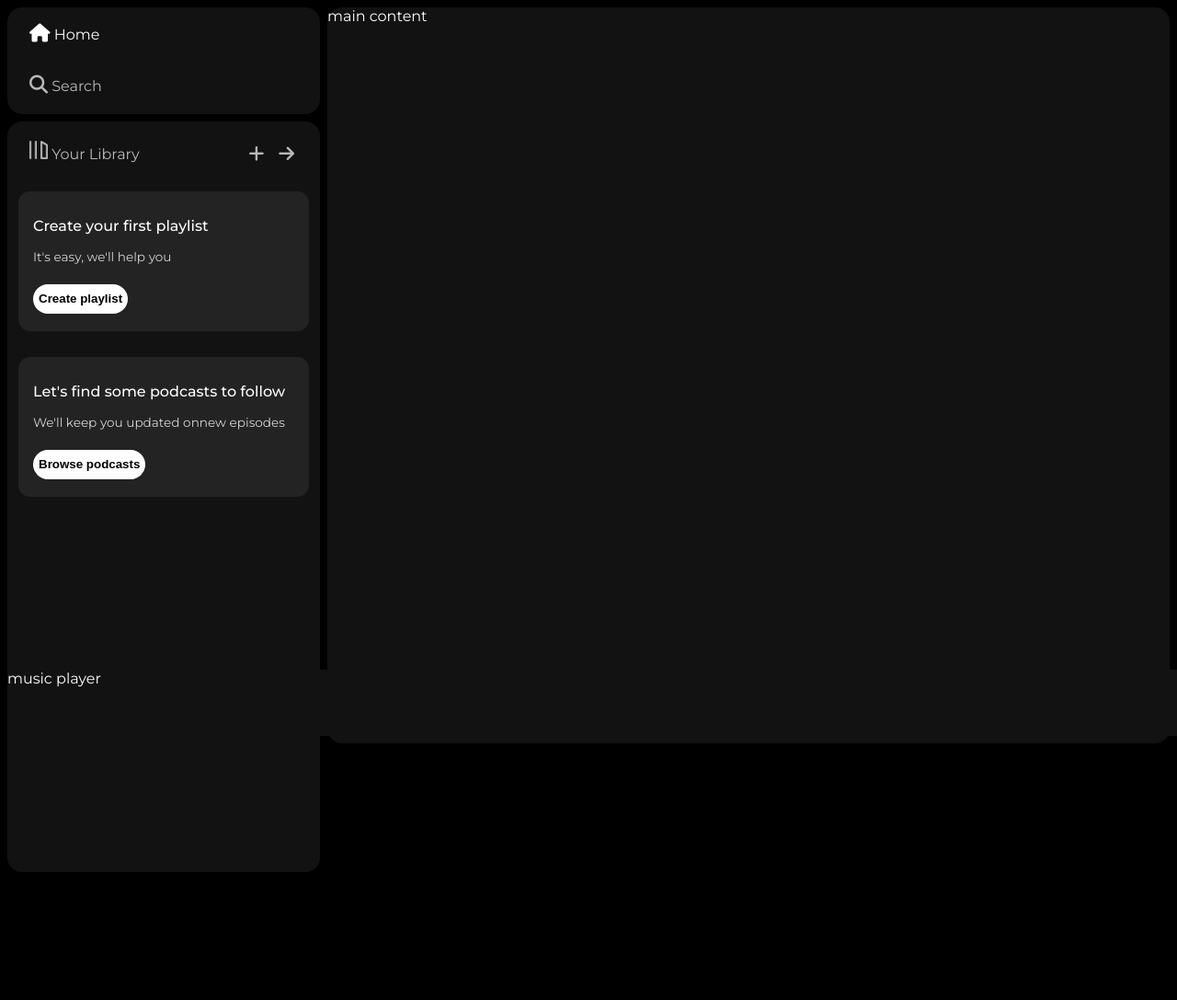
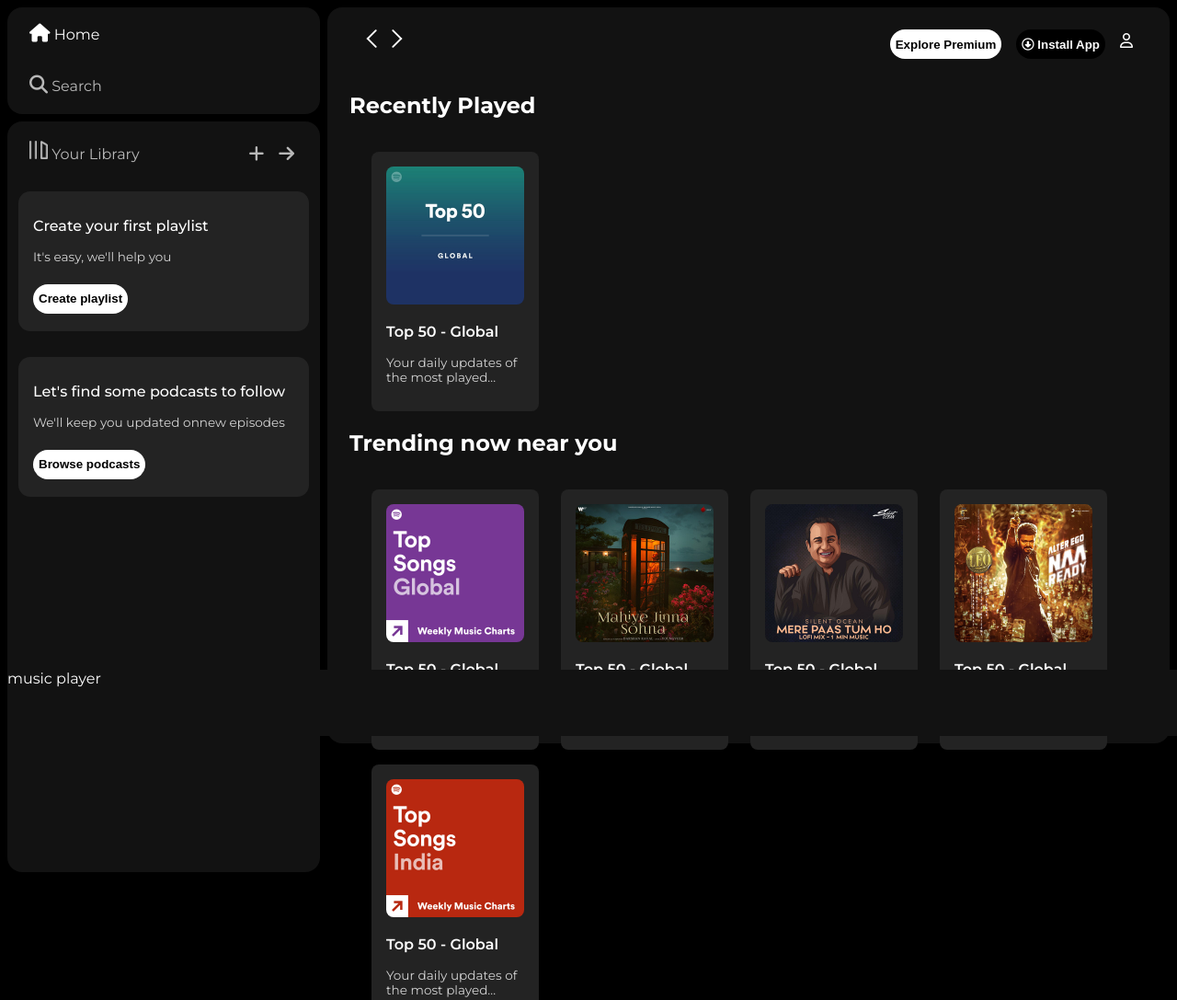
Before and after one commit to PratyushPoddar07/WebDevelopment-Project, a plain HTML site: page Spotify-clone/index.html in a window 1280 px wide. Shown: the top 1087 px of the page at 92% size. Before the commit the page ends 948 px from the top, so only its background shows below. Drawn offline with Linux system fonts and the light colour scheme.

```diff
--- a/Spotify-clone/index.html
+++ b/Spotify-clone/index.html
@@ -56,7 +56,86 @@
                 </div>
             </div>
         </div>
-        <div class="main-content">main content</div>
+        <div class="main-content">
+            <div class="sticky-nav">
+                <div class="sticky-nav-icons">
+
+                    <img src="./assests/backward_icon.png" >
+                    <img src="./assests/forward_icon.png" class="hide" >
+                </div>
+
+                <div class="sticky-nav-options">
+
+                    <button class="badge nav-item hide">Explore Premium</button>
+                    <button class="badge nav-item dark-badge"><i class="fa-regular fa-circle-down"></i> Install App</button>
+                    <i class="fa-regular fa-user nav-item"></i>
+                </div>
+
+            </div>
+
+            <h2>Recently Played</h2>
+            <div class="cards-container">
+                <div class="card">
+                    <img src="assests/card1img.jpeg" class="card-img">
+                    <p class="card-title">Top 50  - Global</p>
+                    <p class="card-info">Your daily updates of the most played... </p>
+                </div>
+            </div>
+
+            <h2>Trending now near you </h2>
+            <div class="cards-container">
+                <div class="card">
+                    <img src="assests/card5img.jpeg" class="card-img">
+                    <p class="card-title">Top 50  - Global</p>
+                    <p class="card-info">Your daily updates of the most played... </p>
+                </div>
+                <div class="card">
+                    <img src="assests/card2img.jpeg" class="card-img">
+                    <p class="card-title">Top 50  - Global</p>
+                    <p class="card-info">Your daily updates of the most played... </p>
+                </div>
+                <div class="card">
+                    <img src="assests/card3img.jpeg" class="card-img">
+                    <p class="card-title">Top 50  - Global</p>
+                    <p class="card-info">Your daily updates of the most played... </p>
+                </div>
+                <div class="card">
+                    <img src="assests/card4img.jpeg" class="card-img">
+                    <p class="card-title">Top 50  - Global</p>
+                    <p class="card-info">Your daily updates of the most played... </p>
+                </div>
+                <div class="card">
+                    <img src="assests/card6img.jpeg" class="card-img">
+                    <p class="card-title">Top 50  - Global</p>
+                    <p class="card-info">Your daily updates of the most played... </p>
+                </div>
+            </div>
+
+            <h2>Featured Charts</h2>
+            <div class="cards-container">
+                <div class="card">
+                    <img src="assests/card5img.jpeg" class="card-img">
+                    <p class="card-title">Top 50  - Global</p>
+                    <p class="card-info">Your daily updates of the most played... </p>
+                </div>
+                <div class="card">
+                    <img src="assests/card6img.jpeg" class="card-img">
+                    <p class="card-title">Top 50  - Global</p>
+                    <p class="card-info">Your daily updates of the most played... </p>
+                </div>
+                <div class="card">
+                    <img src="assests/card1img.jpeg" class="card-img">
+                    <p class="card-title">Top 50  - Global</p>
+                    <p class="card-info">Your daily updates of the most played... </p>
+                </div>
+            </div>
+            <br><br><br><br><br><br><br><br><br><br><br><br>
+
+
+
+
+        </div>
+
         <div class="music-player">music player</div>
     </div>
 </body>
--- a/Spotify-clone/style.css
+++ b/Spotify-clone/style.css
@@ -22,6 +22,7 @@
     flex: 1;
     border-radius: 1rem;
     display: auto;
+    padding: 0 1.5rem 0 1.5rem;
 
 
 }
@@ -122,3 +123,62 @@
     height: 2rem;
     width: fit-content;
 }
+
+.dark-badge{
+    background-color: #000;
+    color: #fff;
+}
+.sticky-nav{
+
+    position: sticky;
+    top: 0;
+    background-color: #121212;
+    display: flex;
+    justify-content: space-between;
+    align-items: center;
+    padding: 1rem 0 1rem 0;
+}
+
+.sticky-nav-icons{
+    margin-left: 0.75rem;
+}
+.sticky-nav-options{
+    display: flex;
+    justify-content: center;
+    align-items: center;
+}
+
+.nav-item{
+    margin-right: 1rem;
+}
+
+@media(max-width:1000px){
+    .hide{
+        display: none;
+    }
+}
+.card{
+    background-color: #232323;
+    width: 150px;
+    border-radius: 0.5rem;
+    padding: 1rem;
+    margin-left: 1.5rem;
+    margin-top: 1rem;
+}
+.cards-container{
+    display: flex;
+    flex-wrap: wrap;
+}
+
+.card-img{
+    width: 100%;
+    border-radius: 0.5rem;
+
+}
+.card-title{
+    font-weight: 600;
+}
+.card-info{
+    font-size: 0.85rem;
+    opacity: 0.8;
+}
```
